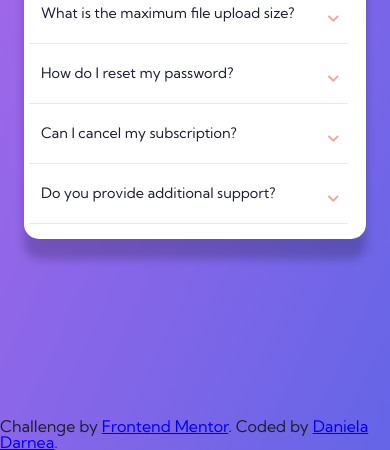
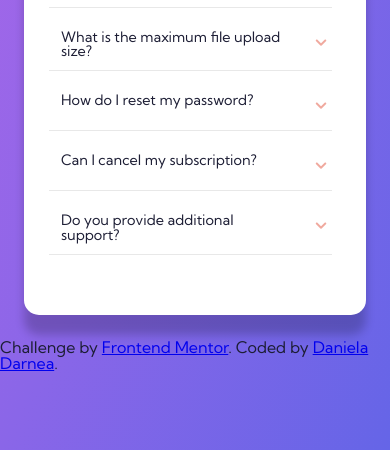
Before and after one commit to mdanieladla/faq-accordion, a plain HTML site: page index.html in a window 390 px wide. Shown: the part 394-844 px from the top of the page. Drawn offline with nearby package versions, Linux system fonts and the light colour scheme.

Commit message:
improved mobile version

```diff
--- a/styles/main.css
+++ b/styles/main.css
@@ -11,10 +11,10 @@
     --kumbh-sans: 'Kumbh Sans', sans-serif;
 }
 
-html{
+/* html{
     height: 100vh;
     width: 100%;
-}
+} */
 
  body{
     background-color: #af67e9;
@@ -26,11 +26,10 @@ html{
 }
 
 .main-content{
-    margin-top: 9rem;
-    padding: 5px;
+    box-sizing: border-box;
+    margin: 9rem 1.5rem 1.5rem 1.5rem;
+    padding: 25px 25px 50px 25px;
     background-color: white;
-    margin-left: 1.5rem;
-    margin-right: 1.5rem;
     border-radius: 15px;
     box-shadow: 0 20px 10px rgb(0 0 0 / 0.2);
     object-fit: cover;
@@ -116,7 +115,6 @@ html{
 
 /* FOOTER */
 .footer{
-    position: fixed;
     bottom: 0;
 }
 
@@ -124,7 +122,6 @@ html{
 @media all and (min-width: 1024px) {
 .main-content{
     margin-top: 6rem;
-    padding: 50px;
     background-color: white;
     margin-left: 15rem;
     margin-right: 15rem;
@@ -137,7 +134,6 @@ html{
 
 .container-photos{
     display: flex;
-    max-height: 600px;
 }
 
 .container-questions{
```
